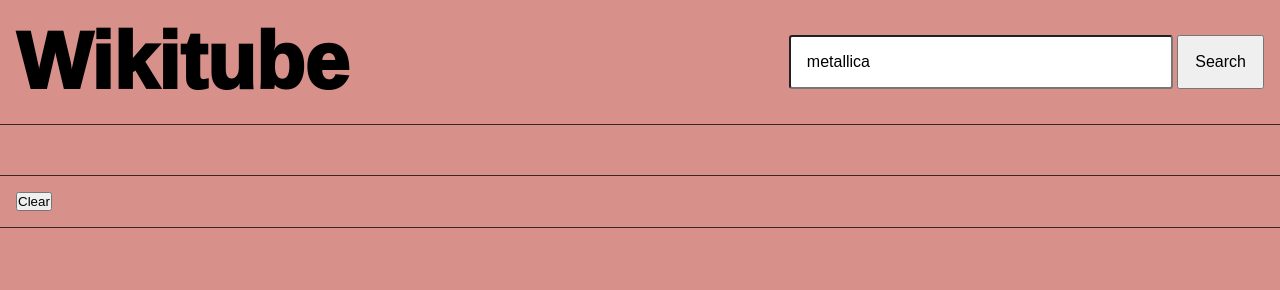
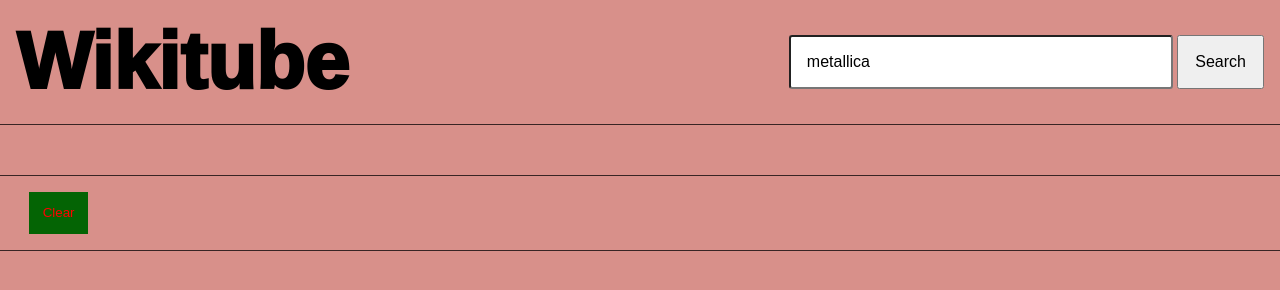
Before and after one commit to Royshacked/ex-wikitube, a plain HTML site: page index.html in a window 1280 px wide. Drawn offline with Linux system fonts and the light colour scheme; no server answers.

Commit message:
Styling history

```diff
--- a/css/main.css
+++ b/css/main.css
@@ -143,6 +143,17 @@ footer .main-history div {
     font-weight: bold;
 }
 
+footer button {
+    margin-inline-start: 1em;
+    padding: 1em;
+    border: 0;
+
+    background-color: rgb(4, 100, 4);
+    color: red;
+
+    cursor: pointer;
+}
+
 
 
 
--- a/js/wikitube.controller.js
+++ b/js/wikitube.controller.js
@@ -31,7 +31,6 @@ function onSearchValue() {
 
 
 function renderVideo(id) {
-    console.log(id)
     const strHtml = `<iframe width="400" height="300" src="https://www.youtube.com/embed/${id}"></iframe>`
 
     document.querySelector('.main-video').innerHTML = strHtml
```
Also changed, not shown: index.html (+0 -1 lines).
